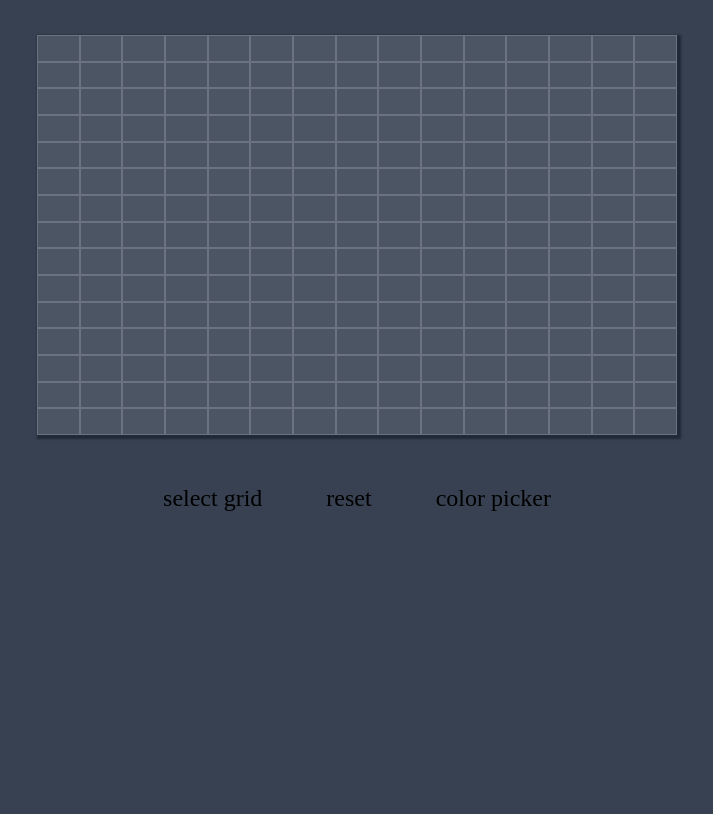
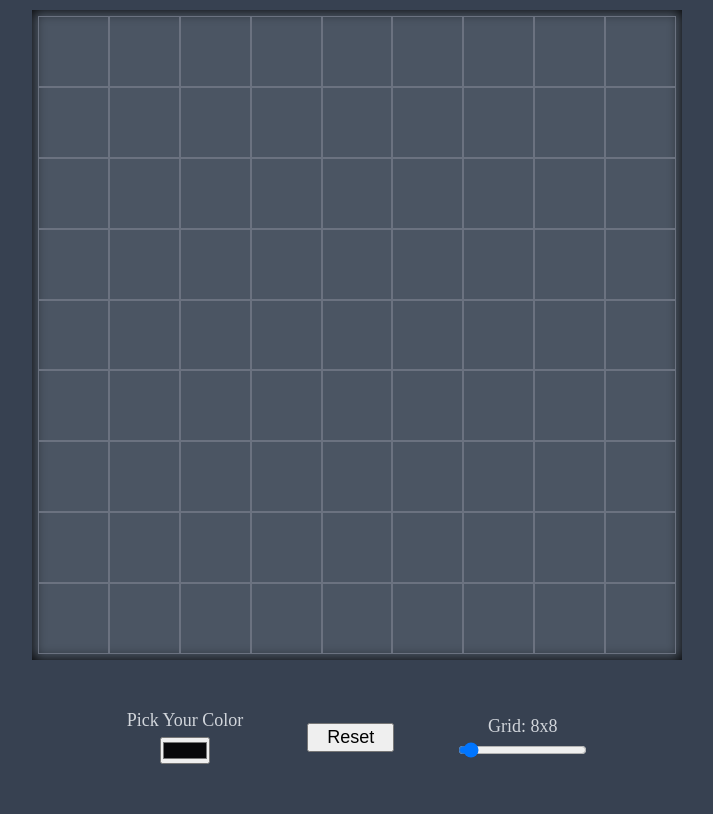
Before and after one commit to drososdros/the-odin-project, a plain HTML site: page sketch/index.html in a window 1280 px wide. Shown: the part 102-916 px from the top of the page, without its empty margins (283-996 px from the left). Before the commit the page ends 800 px from the top, so only its background shows below. Drawn offline with Linux system fonts and the light colour scheme.

Commit message:
finish sketch

```diff
--- a/sketch/index.html
+++ b/sketch/index.html
@@ -12,14 +12,32 @@
 </head>
 
 <body>
-	<h1>Title</h1>
-	<div class="main-container">
+	<h1>Sketch</h1>
+	<div class="container">
 
+		<div class="main-container">
+
+		</div>
 	</div>
 	<div class="select-action">
-		<p>select grid</p>
-		<p>reset</p>
-		<p>color picker</p>
+		<div class="color-picker">
+			<label for="color">Pick Your Color</label>
+
+			<input id="color" type="color" value="#09090b" />
+		</div>
+		<div class="btn-container">
+			<button type="reset" class="reset-btn">reset</button>
+		</div>
+		<div class="grid-select">
+			<label for="grid-selector" class="grid-label">
+				grid:
+				<span id="grid-value"></span>
+			</label>
+			<input type="range" id="grid-selector" step="2" min="6" max="50" value="10" />
+
+
+		</div>
+
 	</div>
 
 
--- a/sketch/main.js
+++ b/sketch/main.js
@@ -1,11 +1,11 @@
 "use strict"
-function drawContent() {
+function drawContent(value) {
   const container = document.querySelector(".main-container");
-  for (let j = 0; j < 15; j++) {
+  for (let j = 0; j <= value; j++) {
 
     const mainDiv = document.createElement("div");
     mainDiv.classList.add("collumn")
-    for (let i = 0; i < 15; i++) {
+    for (let i = 0; i <= value; i++) {
       const div = document.createElement("div");
       div.classList.add("collumn-item")
 
@@ -16,10 +16,46 @@ function drawContent() {
   }
 }
 
+function resetGrid(gridSelector) {
 
-drawContent()
+  while (select.hasChildNodes()) {
+    select.firstChild.remove()
+
+  }
+  drawContent(gridSelector.value)
+}
+
+
+
+drawContent(8)
 const select = document.querySelector(".main-container")
-select.addEventListener("click", (e) => {
-  console.log(e.target)
+const color = document.querySelector("#color")
+const resetBtn = document.querySelector(".reset-btn")
+const gridSelector = document.querySelector("#grid-selector")
+const gridValue = document.getElementById("grid-value")
+gridSelector.value = 8
+gridValue.textContent = "8x8"
+
+select.addEventListener("mouseover", (e) => {
+  if (!e.target.classList.contains("collumn") && !e.target.classList.contains("main-container")) {
+    e.target.style.backgroundColor = color.value
+    e.target.style.border = `.1px solid ${color.value}`
+
+  }
 
 })
+
+resetBtn.addEventListener("click", () => {
+  if (resetBtn.textContent !== "reset") {
+    resetBtn.textContent = "reset"
+
+  }
+  resetGrid(gridSelector)
+})
+
+gridSelector.addEventListener("input", (e) => {
+
+  gridValue.textContent = `${e.target.value}x${e.target.value}`
+  resetBtn.textContent = "Change grid"
+
+})
--- a/sketch/style.css
+++ b/sketch/style.css
@@ -8,33 +8,25 @@ body {
 	background-color: #374151;
 	height: 100svh;
 	text-align: center;
-	overflow: hidden;
 
 }
 
 h1 {
-	padding: 50px;
+	color: #d1d5db;
+	padding: 25px 0 50px 0;
 }
 
 
 .main-container {
-	box-shadow: 2px 2px 2px 2px #1f2937;
+	box-shadow: inset 0 0 14px black;
+	padding: 6px;
 	margin: 0 auto;
-	height: 50%;
-	width: 50%;
+	height: 650px;
+	width: 650px;
 	background-color: #4b5563;
 	display: flex;
 	flex-direction: column;
 }
-
-.select-action {
-	font-size: 24px;
-	padding: 50px;
-	display: flex;
-	justify-content: center;
-	gap: 64px;
-}
-
 
 .collumn {
 	display: flex;
@@ -45,3 +37,47 @@ h1 {
 	flex: 1 1 0;
 	border: .1px solid #6b7280;
 }
+
+.select-action {
+	padding: 50px;
+	display: flex;
+	justify-content: center;
+	align-items: center;
+	gap: 64px;
+	color: #d1d5db;
+	font-size: 18px;
+}
+
+.color-picker {
+	display: flex;
+	flex-direction: column;
+	align-items: center;
+	gap: 6px;
+}
+
+
+.reset-btn {
+
+	font-size: 18px;
+	padding: 2px 18px;
+	text-transform: capitalize;
+}
+
+.btn-container {
+	flex: 0 0 0;
+
+}
+
+
+.grid-select {
+	display: flex;
+	flex-direction: column;
+	justify-content: center;
+	align-items: center;
+	gap: 5px;
+}
+
+
+.grid-label {
+	text-transform: capitalize;
+}
```
